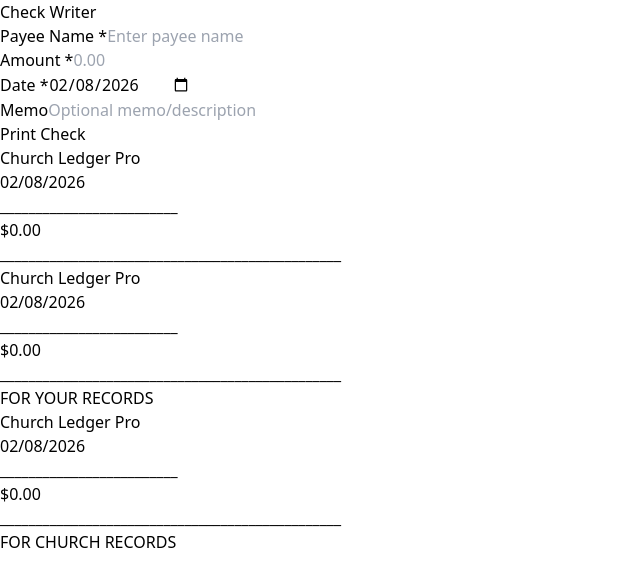
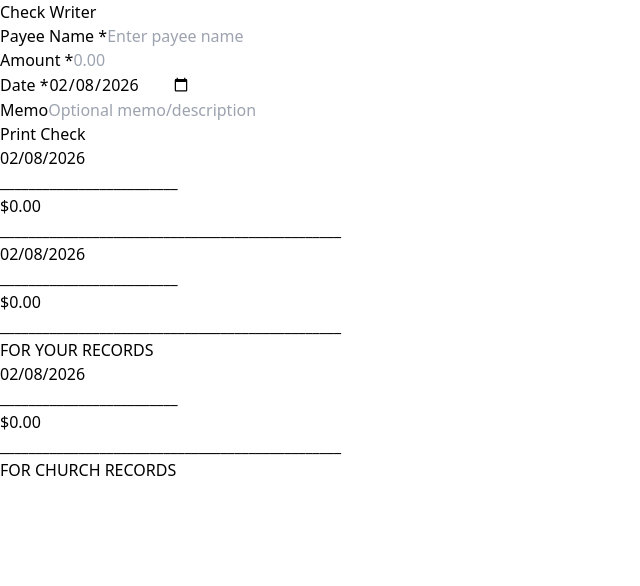
Before and after one commit to dmcclane1986/church-ledger-pro, a Next.js app: page /utilities/check-writer in a window 1280 px wide. Shown: the top 586 px of the page, without its empty margins (0-640 px from the left). Built offline with nearby package versions, Linux system fonts and the light colour scheme; no server answers; the database is empty.

Commit message:
Got Check writing done

```diff
--- a/app/layout.tsx
+++ b/app/layout.tsx
@@ -228,6 +228,14 @@
                           </a>
                           <div className="border-t border-gray-100 my-1"></div>
                           <a
+                            href="/utilities/check-writer"
+                            className="block px-4 py-2 text-sm text-gray-700 hover:bg-gray-100"
+                            role="menuitem"
+                          >
+                            Check Writer
+                          </a>
+                          <div className="border-t border-gray-100 my-1"></div>
+                          <a
                             href="/admin/settings"
                             className="block px-4 py-2 text-sm text-gray-700 hover:bg-gray-100"
                             role="menuitem"
--- a/app/utilities/check-writer/page.tsx
+++ b/app/utilities/check-writer/page.tsx
@@ -266,29 +266,29 @@
       {/* Section B: Print Layout (Hidden on screen, visible when printing) */}
       <div className="hidden print:block print:absolute print:top-0 print:left-0 w-[8.5in] h-[11in] print-only">
         {/* Check (Top 3.5 inches) */}
-        <div className="absolute top-0 left-0 w-[8.5in] h-[3.5in] border border-gray-400">
-          {/* Church Name: top-[0.3in] left-[0.5in] */}
+        <div className="absolute top-0 left-0 w-[8.5in] h-[3.5in]">
+          {/* Church Name: top-[0.3in] left-[0.5in] }
           <div className="absolute top-[0.3in] left-[0.5in] font-mono text-lg font-bold">
             {churchName}
           </div>
-
+              */}
           {/* Date: top-[0.5in] left-[6.5in] */}
-          <div className="absolute top-[0.5in] left-[6.5in] font-mono text-sm">
+          <div className="absolute top-[0.9in] left-[7.1in] font-mono text-sm">
             {formattedDate}
           </div>
 
           {/* Payee: top-[1.1in] left-[1in] */}
-          <div className="absolute top-[1.1in] left-[1in] font-mono text-base font-bold">
+          <div className="absolute top-[1.4in] left-[1.3in] font-mono text-base font-bold">
             {payee || '_________________________'}
           </div>
 
           {/* Amount (Numeric): top-[1.1in] left-[6.5in] */}
-          <div className="absolute top-[1.1in] left-[6.5in] font-mono text-base font-bold">
+          <div className="absolute top-[1.4in] left-[7.1in] font-mono text-base font-bold">
             ${numericAmount}
           </div>
 
           {/* Amount (Words): top-[1.5in] left-[1in] */}
-          <div className="absolute top-[1.5in] left-[1in] font-mono text-sm">
+          <div className="absolute top-[1.7in] left-[1in] font-mono text-sm">
             {amountInWords || '________________________________________________'}
           </div>
 
@@ -301,11 +301,11 @@
         </div>
 
         {/* Voucher 1 (Middle) - top-[3.5in] */}
-        <div className="absolute top-[3.5in] left-0 w-[8.5in] h-[3.5in] border border-gray-400">
-          {/* Church Name: top-[0.3in] left-[0.5in] */}
+        <div className="absolute top-[3.5in] left-0 w-[8.5in] h-[3.5in]">
+          {/* Church Name: top-[0.3in] left-[0.5in] }
           <div className="absolute top-[0.3in] left-[0.5in] font-mono text-lg font-bold">
             {churchName}
-          </div>
+          </div>*/}
 
           {/* Date: top-[0.5in] left-[6.5in] */}
           <div className="absolute top-[0.5in] left-[6.5in] font-mono text-sm">
@@ -341,11 +341,11 @@
         </div>
 
         {/* Voucher 2 (Bottom) - top-[7in] */}
-        <div className="absolute top-[7in] left-0 w-[8.5in] h-[3.5in] border border-gray-400">
-          {/* Church Name: top-[0.3in] left-[0.5in] */}
+        <div className="absolute top-[7in] left-0 w-[8.5in] h-[3.5in]">
+          {/* Church Name: top-[0.3in] left-[0.5in] }
           <div className="absolute top-[0.3in] left-[0.5in] font-mono text-lg font-bold">
             {churchName}
-          </div>
+          </div>*/}
 
           {/* Date: top-[0.5in] left-[6.5in] */}
           <div className="absolute top-[0.5in] left-[6.5in] font-mono text-sm">
```
Also changed, not shown: components/TransactionHistory.tsx (line endings or trailing spaces).
